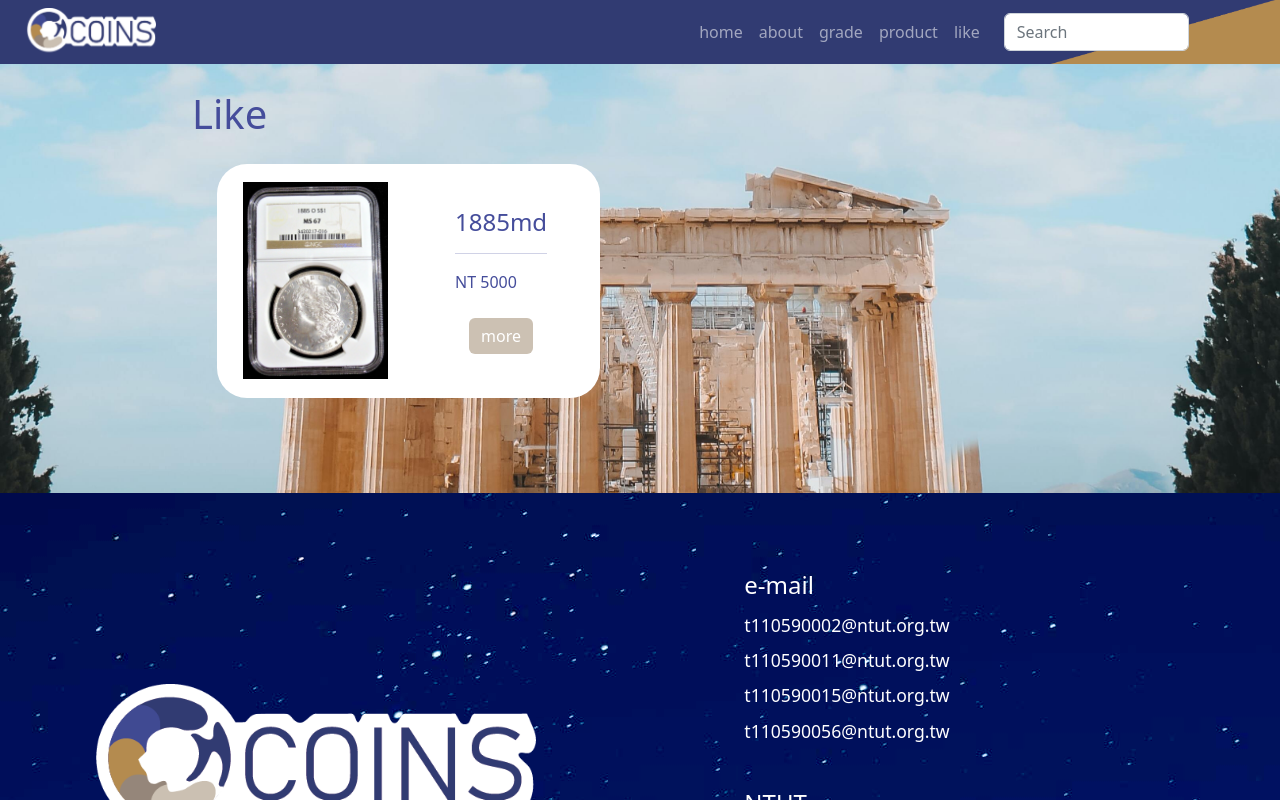
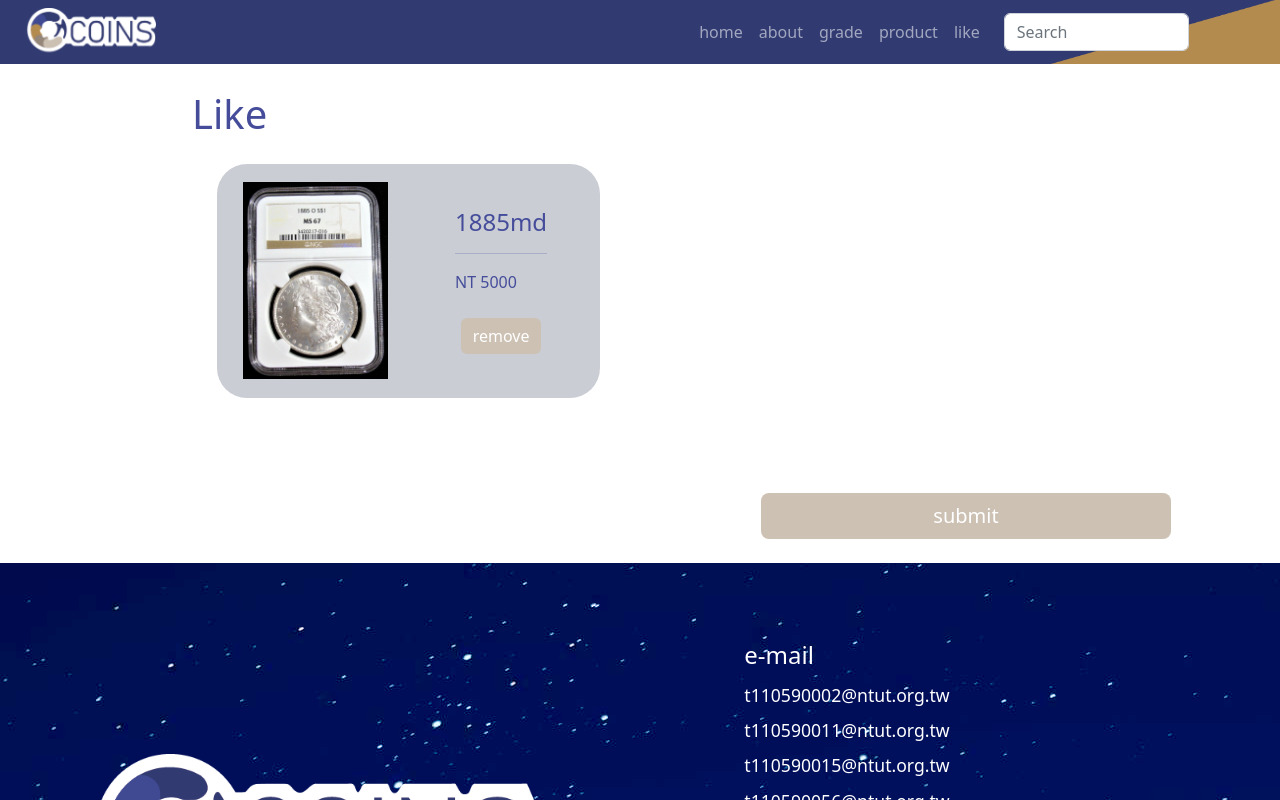
Before and after one commit to shaneliu-zf/coin-master-shop, a React (Create React App) app: page /like in a window 1280 px wide. Shown: the top 800 px of the page. Built offline with nearby package versions, Linux system fonts and the light colour scheme; no server answers; the database is empty.

Commit message:
modify some pages

```diff
--- a/src/css/like.css
+++ b/src/css/like.css
@@ -1,7 +1,7 @@
 @charset "utf-8";
 
 .like_page {
-    background: url('../image/like.jpg');
+    /* background: url('../image/like.jpg'); */
     background-size: cover;
     background-repeat: no-repeat;
     background-attachment: fixed;
@@ -15,7 +15,7 @@
 }
 
 .each_like {
-    background-color: white;
+    background-color: #cacdd4;
     border-radius: 30px;
     padding: 2%;
     margin: 2%;
--- a/src/css/product.css
+++ b/src/css/product.css
@@ -27,5 +27,6 @@
 }
 
 .product_page {
+    /* background-color: #efefef; */
     background: url('../image/product_bg.jpg') top no-repeat fixed;
 }
--- a/src/normal-page/like.js
+++ b/src/normal-page/like.js
@@ -34,7 +34,7 @@ function Like() {
                                     <div className='center'>
                                         {/* <a href={"/coin/" + coin["item_id"]}> */}
                                         <Button className='button_blue' >
-                                            more
+                                            remove
                                         </Button>
                                         {/* </a> */}
                                     </div>
@@ -46,6 +46,22 @@ function Like() {
                 </Row>
             </div >
 
+            <Row>
+                <Col sm={7}></Col>
+                <Col sm={4} className='center'>
+                    <Col>
+                        <div className="d-grid gap-2">
+                            <Button className='button_blue' size="lg">
+                                submit
+                            </Button>
+                        </div>
+                    </Col>
+                </Col>
+                <Col sm={1}></Col>
+                <Col sm={12}>
+                    <br></br>
+                </Col>
+            </Row>
         </div >
     );
 
```
